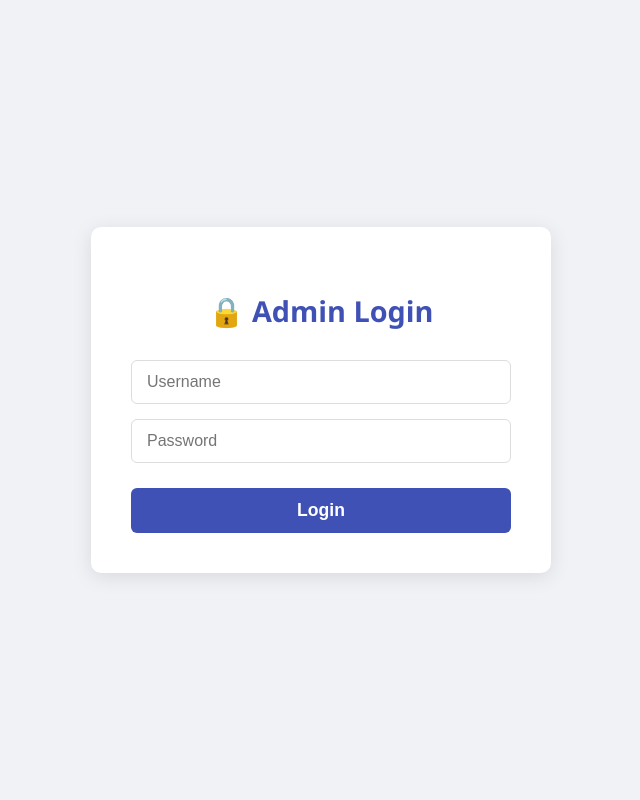
After one commit to anandhupp73/Bookmyshow_clone, a Django app: page /admin-login/ in a window 1280 px wide. The commit adds this page. Shown: the whole page, without its empty margins (319-959 px from the left). Run offline with Django 5.2, Linux system fonts and the light colour scheme.

Commit message:
admin login added

```diff
--- a/Bookmyshow/Bookmyshow/urls.py
+++ b/Bookmyshow/Bookmyshow/urls.py
@@ -21,7 +21,7 @@ from django.conf.urls.static import static
 from bms import views
 
 urlpatterns = [
-    path('admin/', admin.site.urls),
+    # path('admin/', admin.site.urls),
     path('',include('bms.urls'))
 ]
 
--- a/Bookmyshow/bms/urls.py
+++ b/Bookmyshow/bms/urls.py
@@ -3,6 +3,12 @@ from . import views
 
 urlpatterns = [
     path('', views.home, name='home'),
+
+
+    #for admin
+
+    path('admin-login/', views.admin_login, name='admin_login'),
+    path('admin-logout/',views.admin_logout,name='admin_logout'),
     path('admin-panel/', views.admin_dashboard, name='admin_dashboard'),
     path('admin-panel/add-movie/', views.add_movie, name='add_movie'),
     path('admin-panel/view-movies/', views.view_movies, name='view_movies'),
--- a/Bookmyshow/bms/views.py
+++ b/Bookmyshow/bms/views.py
@@ -1,6 +1,8 @@
 from django.shortcuts import render,redirect,get_object_or_404
 from .models import *
 from django.contrib import messages
+from django.contrib.auth import login,logout,authenticate
+from django.contrib.auth.decorators import user_passes_test
 
 # Create your views here.
 
@@ -10,7 +12,34 @@ def home(request):
 def movies(request):
     return render(request,'movie.html')
 
+def admin_login(request):
+    if request.method == 'POST':
+        username = request.POST['username']
+        password = request.POST['password']
+
+        user = authenticate(request, username=username, password=password)
+
+        if user is not None:
+            if user.is_staff:
+                login(request, user)
+                return redirect('admin_dashboard')  # your custom dashboard view
+            else:
+                messages.error(request, 'You are not authorized to access admin panel.')
+        else:
+            messages.error(request, 'Invalid credentials')
+    return render(request, 'adminpanel/login.html')
+
+def admin_logout(request):
+    logout(request)
+    return redirect('admin_login')
+
+def is_admin_user(user):
+    return user.is_authenticated and user.is_staff       #restricted to logged-in staff users:
+
+@user_passes_test(is_admin_user)
 def admin_dashboard(request):
+    if not request.user.is_authenticated:
+        return redirect('admin_login')
     movie_count = Movie.objects.count()
     cast_count = CastCrew.objects.count()
     review_count = Review.objects.count()
--- /dev/null
+++ b/Bookmyshow/static/adminpanelcss/login.css
@@ -0,0 +1,110 @@
+/* Color Variables */
+:root {
+    --primary-color: #3f51b5; /* A strong, professional blue */
+    --primary-dark: #303f9f;
+    --background-color: #f0f2f5; /* Light background for the page */
+    --card-background: #ffffff; /* White background for the login card */
+    --text-color: #333333;
+    --border-color: #dddddd;
+    --error-color: #e53935;
+    --shadow-light: rgba(0, 0, 0, 0.1);
+}
+
+/* Base Styling */
+body {
+    font-family: 'Segoe UI', Roboto, Helvetica, Arial, sans-serif;
+    background-color: var(--background-color);
+    display: flex;
+    justify-content: center;
+    align-items: center;
+    min-height: 100vh; /* Full viewport height */
+    margin: 0;
+}
+
+/* Login Container (The Card) */
+.login-container {
+    width: 100%;
+    max-width: 380px;
+    padding: 40px;
+    background-color: var(--card-background);
+    border-radius: 10px;
+    box-shadow: 0 4px 20px var(--shadow-light); /* Soft, professional shadow */
+    text-align: center;
+}
+
+/* Header/Title */
+.login-container h2 {
+    color: var(--primary-color);
+    font-size: 1.8em;
+    margin-bottom: 30px;
+    font-weight: 600;
+}
+
+/* Form Styling */
+form {
+    display: flex;
+    flex-direction: column;
+    gap: 15px;
+}
+
+/* Input Fields */
+input[type="text"],
+input[type="password"] {
+    width: 100%;
+    padding: 12px 15px;
+    border: 1px solid var(--border-color);
+    border-radius: 6px;
+    font-size: 1em;
+    color: var(--text-color);
+    transition: border-color 0.3s, box-shadow 0.3s;
+    box-sizing: border-box; /* Include padding and border in the element's total width and height */
+}
+
+input[type="text"]:focus,
+input[type="password"]:focus {
+    border-color: var(--primary-color);
+    box-shadow: 0 0 0 3px rgba(63, 81, 181, 0.2); /* Focus ring */
+    outline: none;
+}
+
+/* Submit Button */
+button[type="submit"] {
+    background-color: var(--primary-color);
+    color: white;
+    padding: 12px;
+    border: none;
+    border-radius: 6px;
+    font-size: 1.1em;
+    font-weight: 600;
+    cursor: pointer;
+    transition: background-color 0.3s, transform 0.1s;
+    margin-top: 10px;
+}
+
+button[type="submit"]:hover {
+    background-color: var(--primary-dark);
+}
+
+button[type="submit"]:active {
+    transform: scale(0.99);
+}
+
+/* Error Messages */
+.error {
+    color: var(--error-color);
+    background-color: #ffebee; /* Light red background for emphasis */
+    border: 1px solid var(--error-color);
+    padding: 10px;
+    border-radius: 4px;
+    margin: 0 0 15px 0;
+    font-size: 0.95em;
+    text-align: left;
+}
+
+/* Media Query for smaller screens */
+@media (max-width: 480px) {
+    .login-container {
+        margin: 20px;
+        padding: 30px 20px;
+    }
+}
--- /dev/null
+++ b/Bookmyshow/templates/adminpanel/login.html
@@ -0,0 +1,26 @@
+<!DOCTYPE html>
+<html lang="en">
+
+<head>
+    <meta charset="UTF-8">
+    <title>Admin Login</title>
+    {% load static %}
+    <link rel="stylesheet" href="{% static 'adminpanelcss/login.css' %}">
+</head>
+
+<body>
+    <div class="login-container">
+        <h2>🔒 Admin Login</h2>
+        <form method="post">
+            {% csrf_token %}
+            {% for message in messages %}
+            <p class="error">{{ message }}</p>
+            {% endfor %}
+            <input type="text" name="username" placeholder="Username" required>
+            <input type="password" name="password" placeholder="Password" required>
+            <button type="submit">Login</button>
+        </form>
+    </div>
+</body>
+
+</html>
```
Also changed, not shown: Bookmyshow/static/adminpanelcss/moviedetail.css (+197 -45 lines), Bookmyshow/static/home.css (+8 -0 lines), Bookmyshow/templates/adminpanel/dashboard.html (+14 -3 lines), Bookmyshow/templates/adminpanel/movie_detail.html (+44 -16 lines), Bookmyshow/db.sqlite3, Bookmyshow/media/castcrew/profile_images/jayaram.avif (added), Bookmyshow/media/castcrew/profile_images/jayaram_ZGtzKTV.avif (added), Bookmyshow/media/castcrew/profile_images/rishab-shetty.avif (added).
